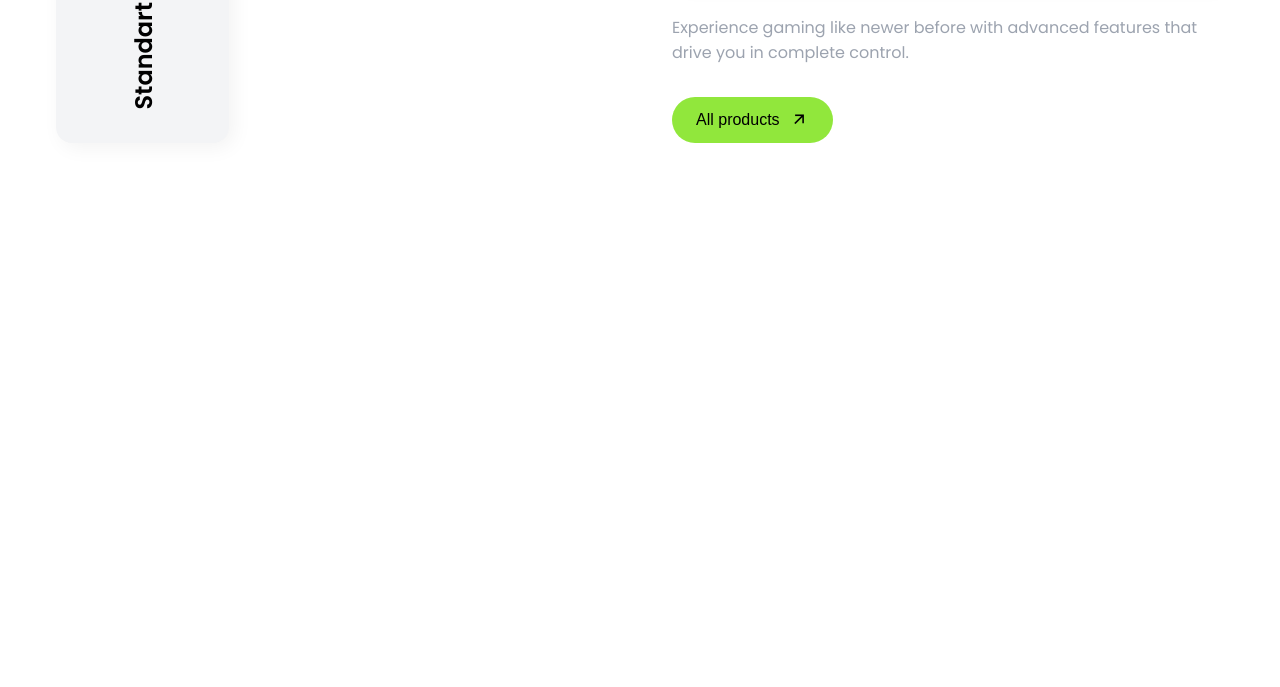
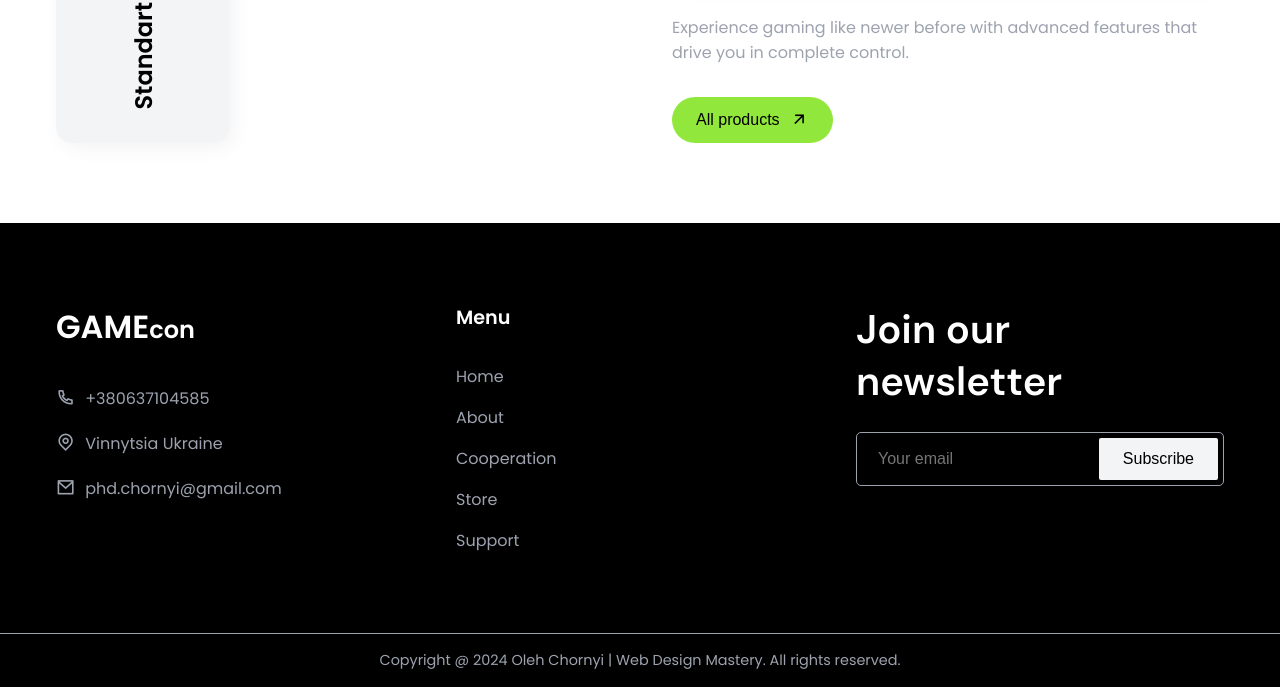
Before and after one commit to OlehChornyi/web__gaming, a plain HTML site: page public/index.html in a window 1280 px wide. Shown: the part 2391-3078 px from the top of the page. Before the commit the page ends 2614 px from the top, so only its background shows below. Drawn offline with nearby package versions, Linux system fonts and the light colour scheme.

Commit message:
6th: footer

```diff
--- a/public/index.html
+++ b/public/index.html
@@ -170,6 +170,42 @@
         </div>
     </section>
 
+    <footer class="footer" id="news">
+        <div class="section__container footer__container">
+            <div class="footer__col">
+                <div class="footer__logo">
+                    <a href="#" class="logo">GAME<span>con</span></a>
+                </div>
+                <ul class="footer__links">
+                    <li><a href="#"><span><i class="ri-phone-line"></i></span>+380637104585</a></li>
+                    <li><a href="#"><span><i class="ri-map-pin-line"></i></span>Vinnytsia Ukraine</a></li>
+                    <li><a href="#"><span><i class="ri-mail-line"></i></span>phd.chornyi@gmail.com</a></li>
+                </ul>
+            </div>
+            <div class="footer__col">
+                <h4>Menu</h4>
+                <ul class="footer__links">
+                    <li><a href="#">Home</a></li>
+                    <li><a href="#">About</a></li>
+                    <li><a href="#">Cooperation</a></li>
+                    <li><a href="#">Store</a></li>
+                    <li><a href="#">Support</a></li>
+                </ul>
+            </div>
+            <div class="footer__col">
+                <h2>Join our newsletter</h2>
+                <p>Stay tuned for new product updates</p>
+                <form action="/">
+                    <input type="text" placeholder="Your email">
+                    <button class="btn">Subscribe</button>
+                </form>
+            </div>
+        </div>
+        <div class="footer__bar">
+            Copyright @ 2024 Oleh Chornyi | Web Design Mastery. All rights reserved.
+        </div>
+    </footer>
+
     <script src="https://unpkg.com/scrollreveal"></script>
     <script src="main.js"></script>
 </body>
--- a/public/styles.css
+++ b/public/styles.css
@@ -399,6 +399,87 @@ nav {
     color: var(--text-light);
 }
 
+.footer{
+    background-color: var(--text-dark);
+}
+
+.footer__container{
+    display: grid;
+    gap: 4rem 2rem;
+}
+
+.footer__logo{
+    margin-bottom: 2rem;
+}
+
+.footer__logo .logo{
+    color: var(--white);
+}
+
+.footer__col h4{
+    margin-bottom: 2rem;
+    font-size: 1.2rem;
+    font-weight: 600;
+    color: var(--white);
+}
+
+.footer__links{
+    display: grid;
+    gap: 1rem;
+}
+
+.footer__links :is(li, a){
+    color: var(--text-light);
+}
+
+.footer__links a:hover{
+    color: var(--white);
+}
+
+.footer__links a span{
+    font-size: 1.2rem;
+    margin-right: 10px;
+}
+
+.footer__col h2{
+    font-size: 2.5rem;
+    font-weight: 600;
+    font-family: var(--header-font);
+    color: var(--white);
+}
+
+.footer__col form{
+    padding: 5px;
+    width: 100%;
+    display: flex;
+    align-items: center;
+    border: 1px solid var(--text-light);
+    border-radius: 5px;
+}
+
+.footer__col input{
+    padding-inline: 1rem;
+    width: 100%;
+    border: none;
+    outline: none;
+    font-size: 1rem;
+    color: var(--white);
+    background-color: transparent;
+}
+
+.footer__col form .btn{
+    background-color: var(--extra-light);
+    border-radius: 2px;
+}
+
+.footer__bar{
+    padding: 1rem;
+    font-size: 0.9rem;
+    color: var(--text-light);
+    text-align: center;
+    border-top: 1px solid var(--text-light);
+}
+
 @media (width > 540px) {
     .feature__grid{
         grid-template-columns: repeat(2, 1fr);
@@ -406,6 +487,10 @@ nav {
 
     .banner__container{
         grid-template-columns: repeat(auto-fit, minmax(400px, 1fr));
+    }
+
+    .footer__container{
+        grid-template-columns: repeat(2, 1fr);
     }
 }
 
@@ -508,4 +593,18 @@ nav {
         transform: translate(0, -1rem) rotate(-90deg);
         transform-origin: left;
     }
+
+    .footer__container{
+        grid-template-columns: repeat(3, 1fr);
+    }
 }
+
+@media (width > 1024) {
+    .feature__card{
+        padding: 1.5rem;
+    }
+
+    .product__list{
+        gap: 2rem;
+    }
+}
```
